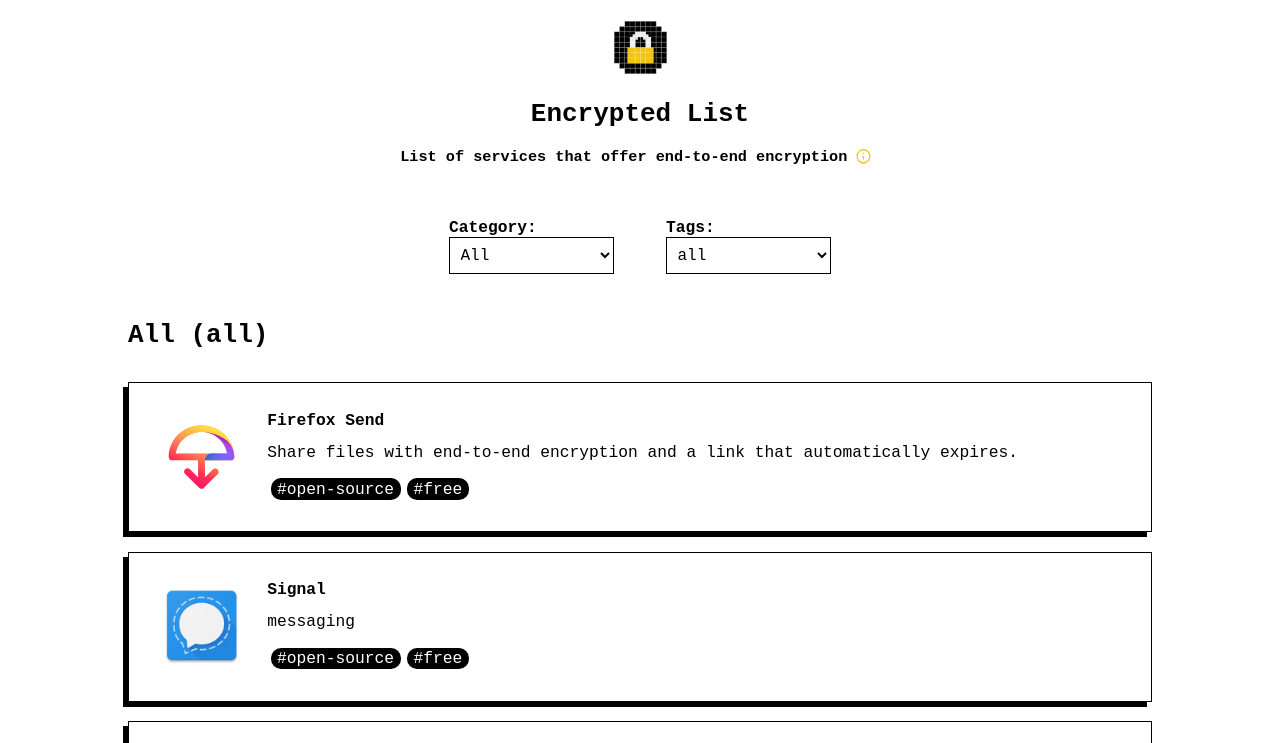
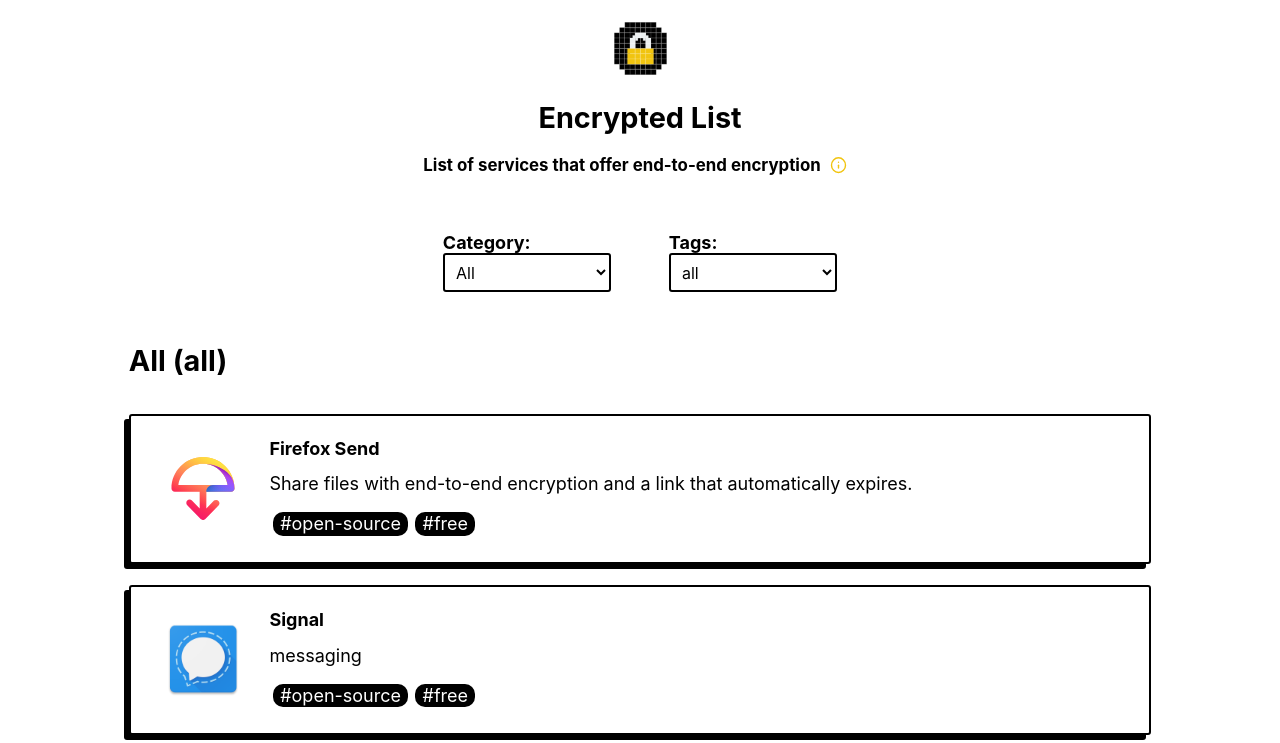
Before and after one commit to oneminch/EncryptedList-v1, a plain HTML site: page index.html in a window 1280 px wide. Shown: the top 743 px of the page. Drawn offline with Linux system fonts and the light colour scheme; a web font is replaced by a local one.

Commit message:
UI update: font family change, border thickness and border radius; Disclaimer background color change

```diff
--- a/css/style.scss
+++ b/css/style.scss
@@ -1,29 +1,37 @@
+@import url("https://rsms.me/inter/inter.css");
+
 $darkColor: #000; // Dark color: Black
 $lightColor: #fff; // Light color: White
+$disclaimerColor: #e74c3c; // Light color: White
 $tinyShadow: -4px 4px 0px $darkColor; // Box shadow for small containers
 $bigShadow: -5px 5px 0px $darkColor; // Box shadow for bigger containers
 $hoverShadow: -7.5px 7.5px 0px #f1c40f; // Box shadow for bigger containers
-$activeBorder: 1px solid $darkColor;  // Border
-// $hoverBorder:  1px solid $lightColor;  // Border on hover
+$activeBorder: 2px solid $darkColor;  // Border
+$roundCorners: 3px;
 
 * {
    outline: none;
    box-sizing: border-box;
    text-decoration: none;
-   font-family: monospace;
+   font-family: "Inter";
    transition-duration: 0.25s;
    background-color: $lightColor;
    color: $darkColor;
+   border-radius: $roundCorners;
    // border: .5px solid red;
 }
 
 html {
-   font-size: 100%;
+   font-size: 90%;
 }
 
 body {
    margin: 0;
    padding: 0 5rem;
+}
+
+h1,h2,h3 {
+   // font-weight: bolder;
 }
 
 .intro {
@@ -53,7 +61,7 @@
       max-width: 768px;
       padding: .75rem;
       margin: .5rem auto;
-      background-color: $darkColor;
+      background-color: $disclaimerColor;
       color: $lightColor;
    }
    .hide {
--- a/js/main.js
+++ b/js/main.js
@@ -205,6 +205,66 @@
       ]
    },
    {
+      name: "pDrive",
+      description: "Share files with end-to-end encryption and a link that automatically expires.",
+      url: "https://pdrive.co/",
+      img_url: "./img/pdrive.png",
+      category: [
+         "All", "File Transfer", "Storage"
+      ],
+      tags: [
+         "all", "open-source", "freemium"
+      ]
+   },
+   {
+      name: "Recall Photos",
+      description: "Share files with end-to-end encryption and a link that automatically expires.",
+      url: "https://app.recall.photos/",
+      img_url: "./img/recallphotos.svg",
+      category: [
+         "All", "File Transfer", "Storage"
+      ],
+      tags: [
+         "all", "open-source", "freemium"
+      ]
+   },
+   {
+      name: "Photo Vault",
+      description: "Share files with end-to-end encryption and a link that automatically expires.",
+      url: "https://photovault.online/",
+      img_url: "./img/photovault.png",
+      category: [
+         "All", "File Transfer", "Storage"
+      ],
+      tags: [
+         "all", "open-source", "freemium"
+      ]
+   },
+   {
+      name: "Encrypt My Photos",
+      description: "Share files with end-to-end encryption and a link that automatically expires.",
+      url: "https://encryptmyphotos.com/",
+      img_url: "./img/encryptmyphotos.png",
+      category: [
+         "All", "File Transfer", "Storage"
+      ],
+      tags: [
+         "all", "open-source", "freemium"
+      ]
+   },
+   {
+      name: "Firefox Notes",
+      description: "Share files with end-to-end encryption and a link that automatically expires.",
+      url: "https://addons.mozilla.org/en-US/firefox/addon/notes-by-firefox/",
+      img_url: "./img/firefoxnotes.png",
+      category: [
+         "All", "File Transfer", "Storage"
+      ],
+      tags: [
+         "all", "open-source", "freemium"
+      ]
+   },
+   {
       name: "Standard Notes",
       description: "Take encrypted notes.",
       url: "https://app.standardnotes.org",
```
Also changed, not shown: css/style.css, img/encryptmyphotos.png (added), img/firefoxnotes.png (added), img/pdrive.png (added), img/photovault.png (added), img/recallphotos.svg (added), 1 other file.
